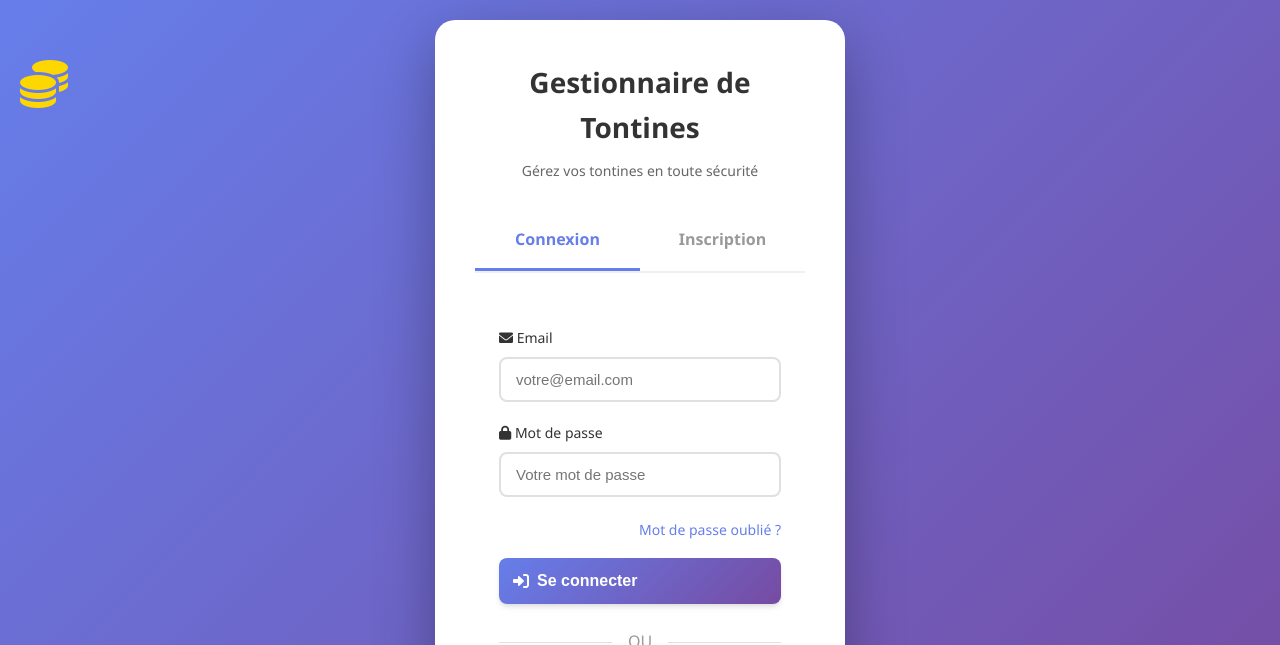
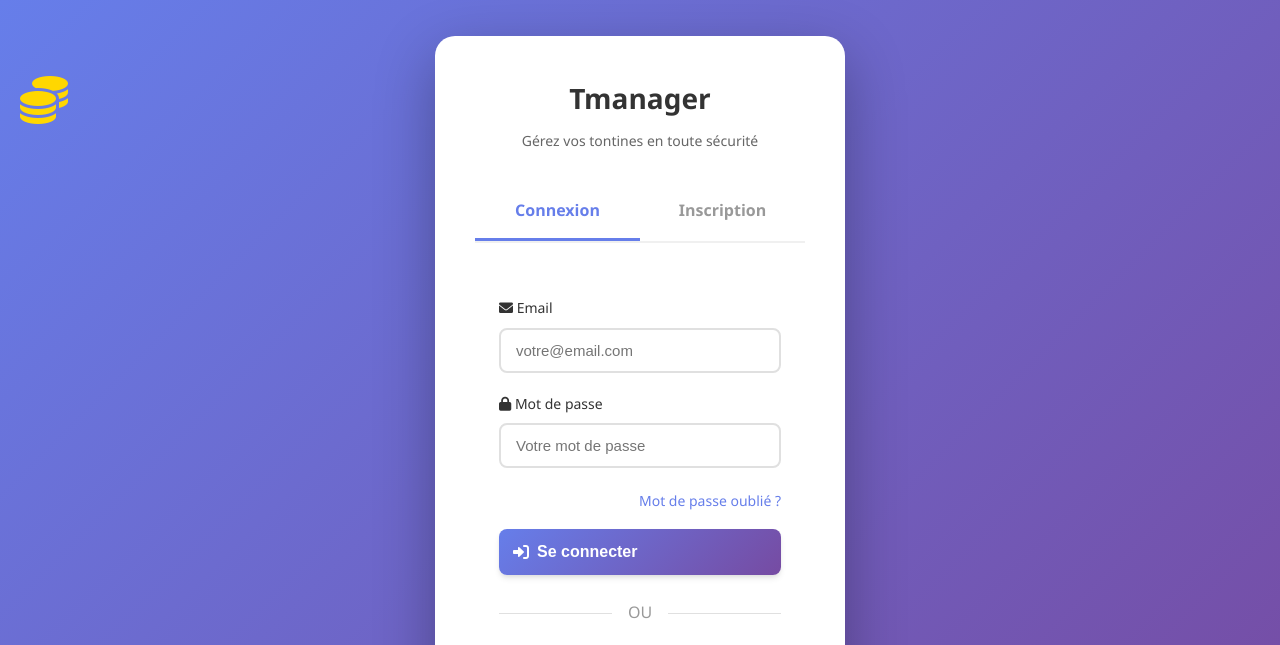
Before and after one commit to henocMarc1/Tontine-Manager, a plain HTML site: page login.html in a window 1280 px wide. Shown: the top 645 px of the page. Drawn offline with Linux system fonts and the light colour scheme; no server answers.

Commit message:
Update login.html

```diff
--- a/login.html
+++ b/login.html
@@ -220,7 +220,7 @@
                 <div class="logo">
                     <i class="fas fa-coins"></i>
                 </div>
-                <h1>Gestionnaire de Tontines</h1>
+                <h1>Tmanager</h1>
                 <p>Gérez vos tontines en toute sécurité</p>
             </div>
 
```
